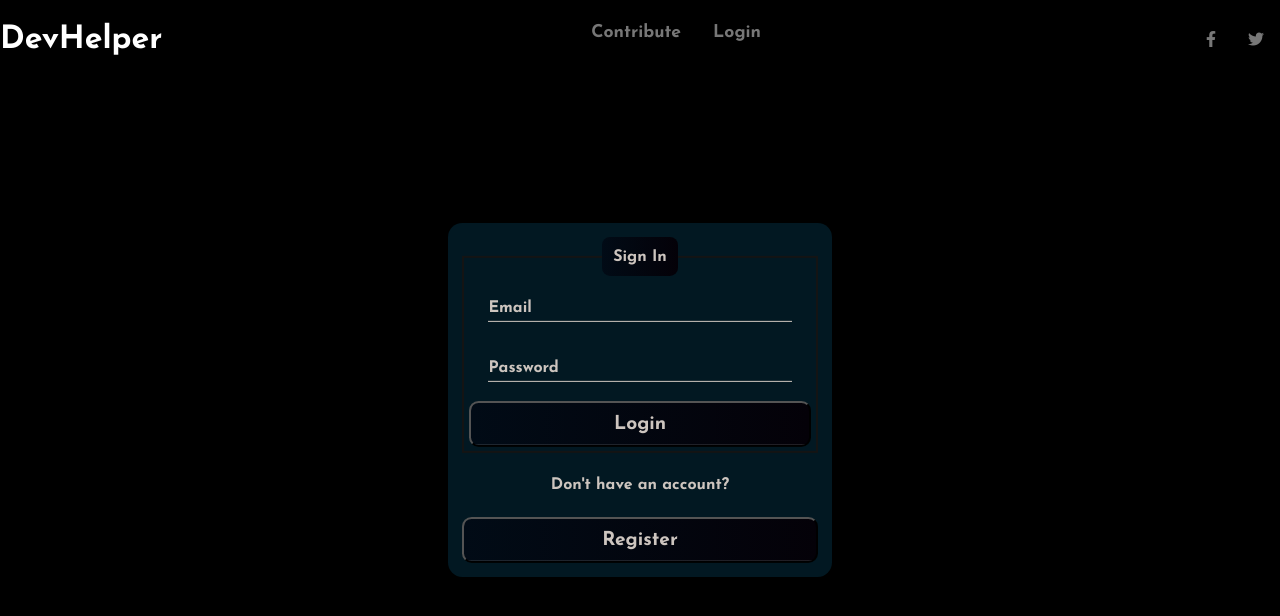
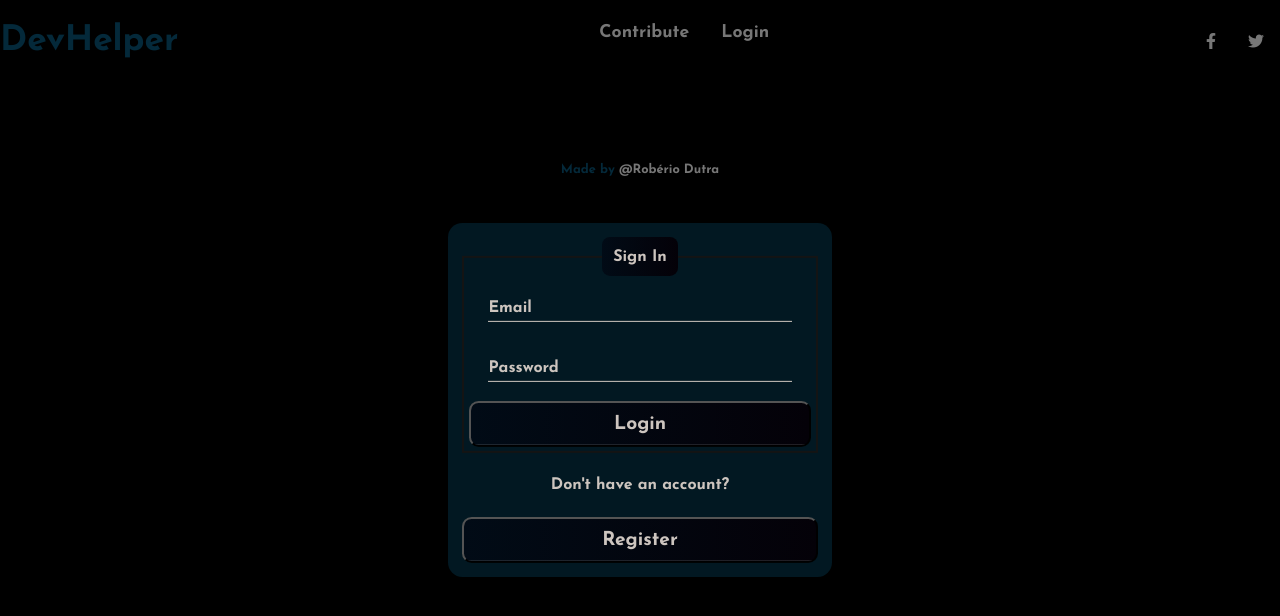
Before and after one commit to roberiodutra/ts-react-app, a React (Vite) app: page /sign_in in a window 1280 px wide. Shown: the top 616 px of the page. Built offline with nearby package versions, Linux system fonts and the light colour scheme; no server answers.

Commit message:
feat: add footer to all pages

```diff
--- a/src/components/Footer.tsx
+++ b/src/components/Footer.tsx
@@ -1,7 +1,11 @@
 export default function Footer() {
   return (
     <footer>
-      <p><span>DevHelper</span> &copy; 2022</p>
+      <span>
+        <p>
+          Made by <a href="https://github.com/roberiodutra">@Robério Dutra</a>
+        </p>
+      </span>
     </footer>
   );
 }
--- a/src/pages/admin/index.tsx
+++ b/src/pages/admin/index.tsx
@@ -1,5 +1,6 @@
 import { useEffect } from "react";
 import { useNavigate } from "react-router-dom";
+import Footer from "../../components/Footer";
 import Header from "../../components/Header";
 import { useQuestions } from "../../context/providers/QuestionProvider";
 import { useUsers } from "../../context/providers/UserProvider";
@@ -38,6 +39,7 @@ export default function Admin() {
             ))}
         </table>
       )}
+      <Footer />
     </main>
   );
 }
--- a/src/pages/login/index.tsx
+++ b/src/pages/login/index.tsx
@@ -9,6 +9,7 @@ import { saveUser, getUser } from "../../utils/localStorage";
 import { UserRoleType } from "../../types/UserRoleType";
 import apiService from "../../services/apiService";
 import Header from "../../components/Header";
+import Footer from "../../components/Footer";
 
 export default function Login() {
   const [errLogin, setErrLogin] = useState("");
@@ -100,6 +101,7 @@ export default function Login() {
           Register
         </button>
       </section>
+      <Footer />
     </main>
   );
 }
--- a/src/pages/member/index.tsx
+++ b/src/pages/member/index.tsx
@@ -1,5 +1,6 @@
 import { useEffect } from "react";
 import { useNavigate } from "react-router-dom";
+import Footer from "../../components/Footer";
 import Header from "../../components/Header";
 import { useQuestions } from "../../context/providers/QuestionProvider";
 import { useUsers } from "../../context/providers/UserProvider";
@@ -38,6 +39,7 @@ export default function Member() {
             ))}
         </table>
       )}
+      <Footer />
     </main>
   );
 }
--- a/src/pages/question/index.tsx
+++ b/src/pages/question/index.tsx
@@ -8,6 +8,7 @@ import { useQuestions } from "../../context/providers/QuestionProvider";
 import apiService from "../../services/apiService";
 import { useEffect, useState } from "react";
 import Header from "../../components/Header";
+import Footer from "../../components/Footer";
 
 export default function Question() {
   const [isOwner, setOwner] = useState(false);
@@ -73,6 +74,7 @@ export default function Question() {
           <button type="submit">Save</button>
         </form>
       )}
+      <Footer />
     </div>
   );
 }
--- a/src/pages/register/index.tsx
+++ b/src/pages/register/index.tsx
@@ -8,6 +8,7 @@ import { useUsers } from "../../context/providers/UserProvider";
 import { useState } from "react";
 import apiService from "../../services/apiService";
 import Header from "../../components/Header";
+import Footer from "../../components/Footer";
 
 export default function Register() {
   const [errRegister, setErrRegister] = useState("");
@@ -130,6 +131,7 @@ export default function Register() {
           Sign In
         </button>
       </section>
+      <Footer />
     </main>
   );
 }
--- a/src/styles/css/styles.css
+++ b/src/styles/css/styles.css
@@ -30,8 +30,8 @@ body .header {
   }
 }
 body .header-logo {
-  color: #FFF;
-  font-size: 2rem;
+  color: #04293A;
+  font-size: 2.2rem;
 }
 body .header-navbar {
   height: 100%;
@@ -208,8 +208,9 @@ body .question {
 body footer {
   text-align: center;
   padding: 5rem 0;
+  font-size: 0.8rem;
 }
 body footer span {
   font-weight: bold;
-  color: #1f6bb6;
+  color: #04293A;
 }
--- a/src/styles/sass/_variables.sass
+++ b/src/styles/sass/_variables.sass
@@ -1,6 +1,7 @@
 $primary-color: #FFF
 $secondary-color: #1f6bb6
 $night-blue: rgba(4, 41, 58, 0.6)
+$night-blueHex: #04293A
 $text-color: #777
 $bg-color: #000
 $seashell3: #CDC5BF
--- a/src/styles/sass/components/_footer.sass
+++ b/src/styles/sass/components/_footer.sass
@@ -4,7 +4,8 @@
   footer
     text-align: center
     padding: 5rem 0
+    font-size: 0.8rem
 
     span
       font-weight: bold
-      color: variables.$secondary-color
+      color: variables.$night-blueHex
--- a/src/styles/sass/components/_header.sass
+++ b/src/styles/sass/components/_header.sass
@@ -10,8 +10,8 @@
       padding: 1.1rem
 
     &-logo
-      color: variables.$primary-color
-      font-size: 2rem
+      color: variables.$night-blueHex
+      font-size: 2.2rem
 
     &-navbar
       height: 100%
```
